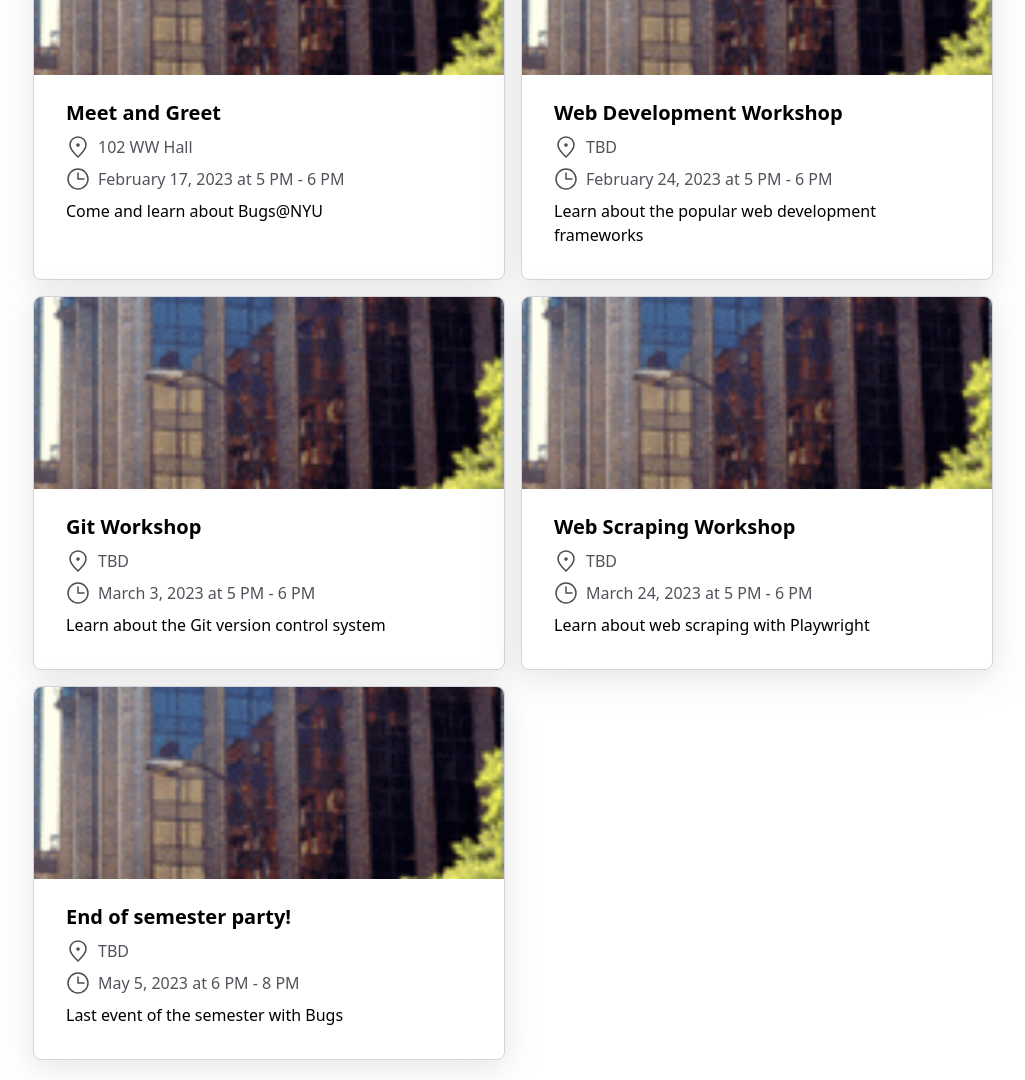
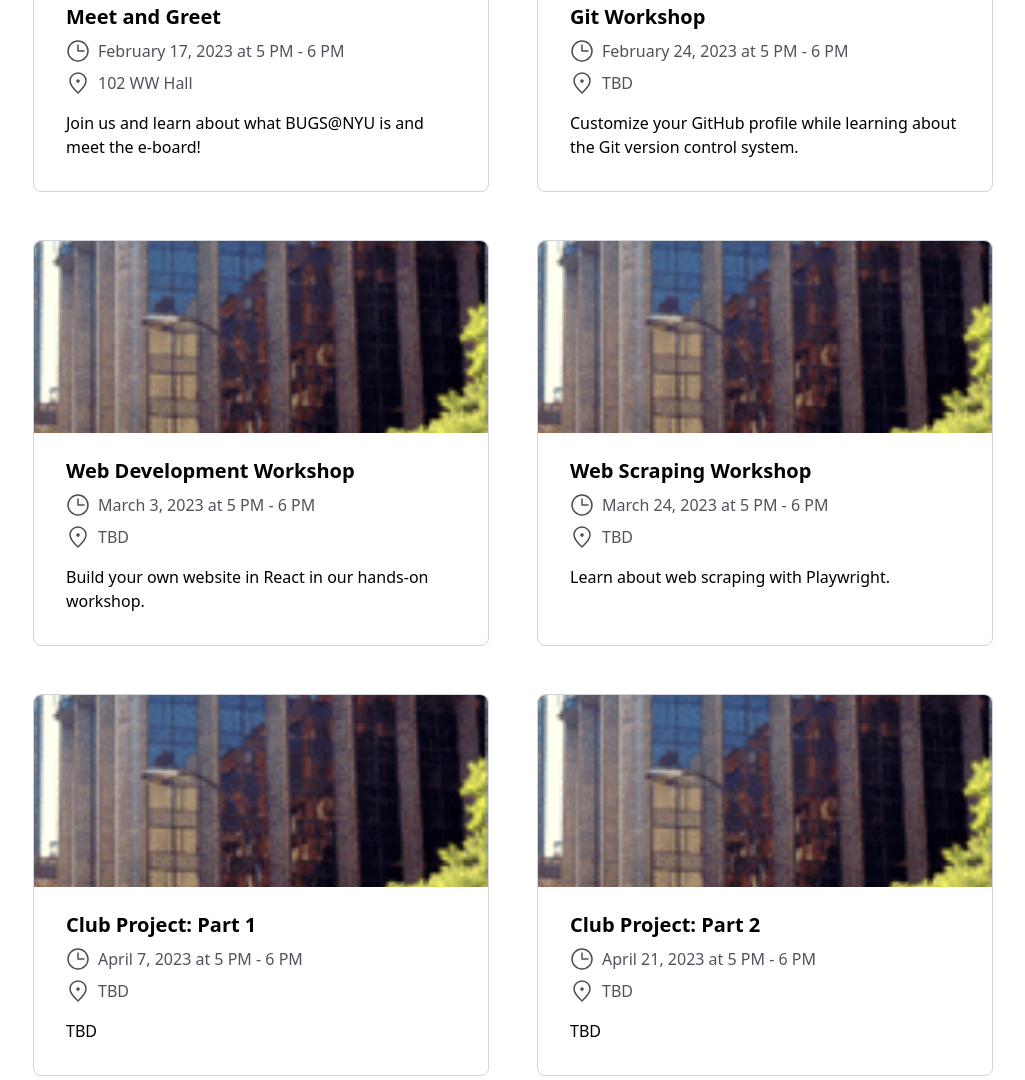
Before and after one commit to BUGS-NYU/bugs-nyu.github.io, a Gatsby site: page /events in a window 1280 px wide. Shown: the part 390-1470 px from the top of the page, without its empty margins (127-1152 px from the left). Built offline with nearby package versions, Linux system fonts and the light colour scheme; Gatsby itself is replaced by a stand-in of ours.

Commit message:
Rearrange events order and update event descriptions

```diff
--- a/src/pages/events/events-data.ts
+++ b/src/pages/events/events-data.ts
@@ -13,7 +13,7 @@ export interface Event {
 export const events: Event[] = [
   {
     title: 'Meet and Greet',
-    description: 'Come and learn about Bugs@NYU',
+    description: 'Join us and learn about what BUGS@NYU is and meet the e-board!',
     date: new Date('February 17, 2023'),
     startTime: '5 PM',
     endTime: '6 PM',
@@ -21,8 +21,9 @@ export const events: Event[] = [
     cover: meetAndGreet,
   },
   {
-    title: 'Web Development Workshop',
-    description: 'Learn about the popular web development frameworks',
+    title: 'Git Workshop',
+    description:
+      'Customize your GitHub profile while learning about the Git version control system.',
     date: new Date('February 24, 2023'),
     startTime: '5 PM',
     endTime: '6 PM',
@@ -30,8 +31,8 @@ export const events: Event[] = [
     cover: meetAndGreet,
   },
   {
-    title: 'Git Workshop',
-    description: 'Learn about the Git version control system',
+    title: 'Web Development Workshop',
+    description: 'Build your own website in React in our hands-on workshop.',
     date: new Date('March 3, 2023'),
     startTime: '5 PM',
     endTime: '6 PM',
@@ -40,7 +41,7 @@ export const events: Event[] = [
   },
   {
     title: 'Web Scraping Workshop',
-    description: 'Learn about web scraping with Playwright',
+    description: 'Learn about web scraping with Playwright.',
     date: new Date('March 24, 2023'),
     startTime: '5 PM',
     endTime: '6 PM',
@@ -48,8 +49,26 @@ export const events: Event[] = [
     cover: meetAndGreet,
   },
   {
+    title: 'Club Project: Part 1',
+    description: 'TBD',
+    date: new Date('April 7, 2023'),
+    startTime: '5 PM',
+    endTime: '6 PM',
+    location: 'TBD',
+    cover: meetAndGreet,
+  },
+  {
+    title: 'Club Project: Part 2',
+    description: 'TBD',
+    date: new Date('April 21, 2023'),
+    startTime: '5 PM',
+    endTime: '6 PM',
+    location: 'TBD',
+    cover: meetAndGreet,
+  },
+  {
     title: 'End of semester party!',
-    description: 'Last event of the semester with Bugs',
+    description: 'Join us for an end of semester get-together!',
     date: new Date('May 5, 2023'),
     startTime: '6 PM',
     endTime: '8 PM',
--- a/src/pages/events/index.tsx
+++ b/src/pages/events/index.tsx
@@ -43,25 +43,25 @@ const EventsList = ({ title, events }: EventsListProps) => {
 
   return (
     <>
-      <h2 className='font-bold text-2xl'>{title}</h2>
-      <div className='my-8 grid grid-cols-1 gap-4 md:grid-cols-2'>
+      <h2 className='text-4xl font-bold'>{title}</h2>
+      <div className='mt-8 mb-16 grid gap-12 grid-cols-1 sm:grid-cols-2'>
         {events.map((event) => (
-          <Card shadow='normal' key={event.title}>
+          <Card shadow='none' key={event.title}>
             <div className='-m-8 mb-0'>
               <img className='w-full h-48 rounded-t-lg object-cover' src={event.cover} alt='' />
             </div>
             <h3 className='mt-6 text-xl font-bold'>{event.title}</h3>
             <ul className='text-zinc-600'>
               <li className='my-2 flex gap-x-2'>
+                <Clock className='flex-shrink-0 inline-block' />
+                {getDateText(event)}
+              </li>
+              <li className='my-2 flex gap-x-2'>
                 <Location className='flex-shrink-0 inline-block' />
                 {event.location}
               </li>
-              <li className='my-2 flex gap-x-2'>
-                <Clock className='flex-shrink-0 inline-block' />
-                {getDateText(event)}
-              </li>
             </ul>
-            <p>{event.description}</p>
+            <p className='mt-4'>{event.description}</p>
           </Card>
         ))}
       </div>
@@ -75,8 +75,6 @@ const EventsPage: React.FC<PageProps> = () => {
   const pastEvents = events.filter(({ date }) => date < currDate);
   return (
     <Layout>
-      <h1 className='font-bold text-4xl'>Events</h1>
-      <p className='mt-2 mb-8'>We'd love to have you join us at our events!</p>
       <EventsList title='Upcoming Events' events={upcomingEvents} />
       <EventsList title='Past Events' events={pastEvents} />
     </Layout>
```
